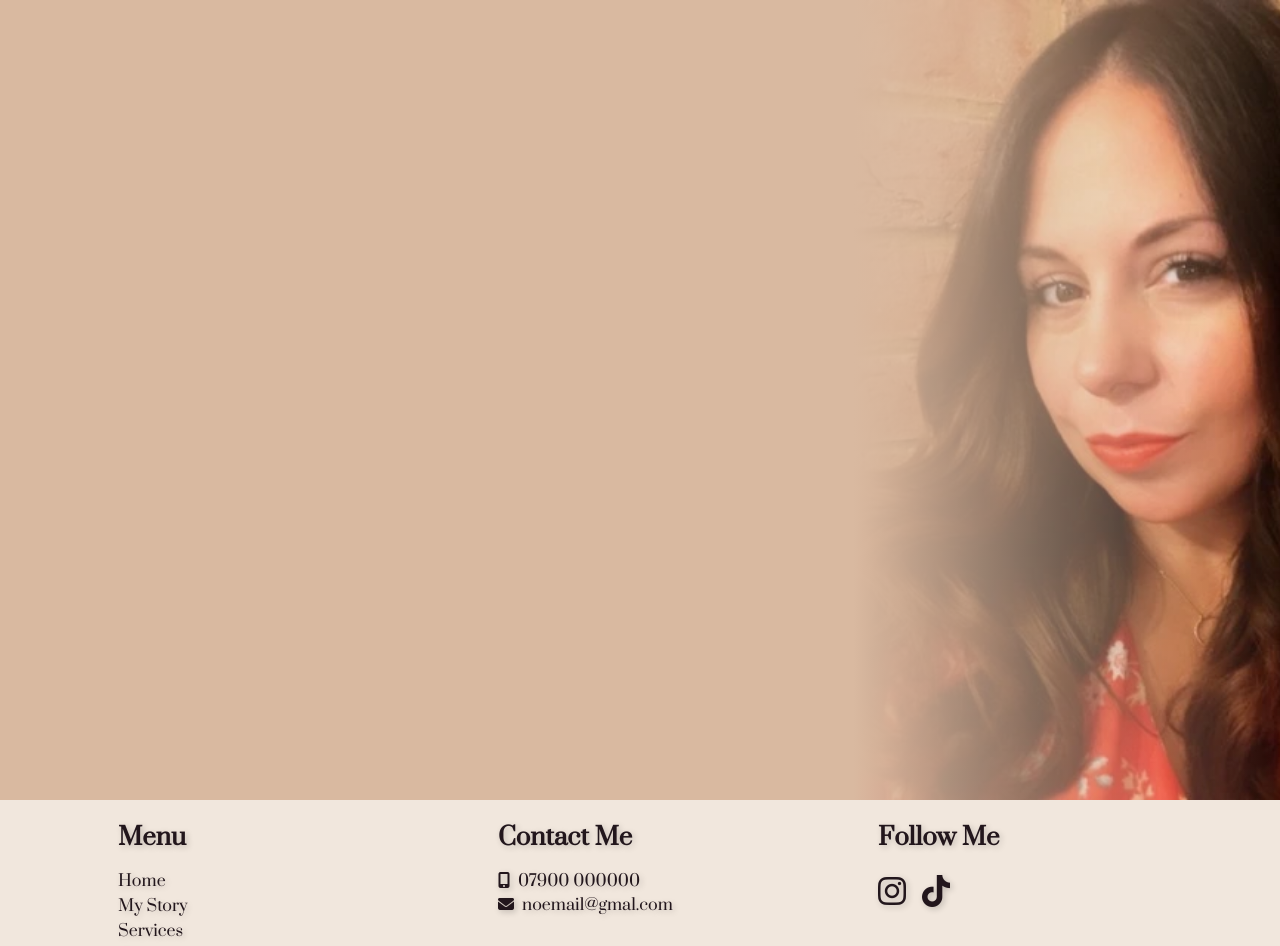
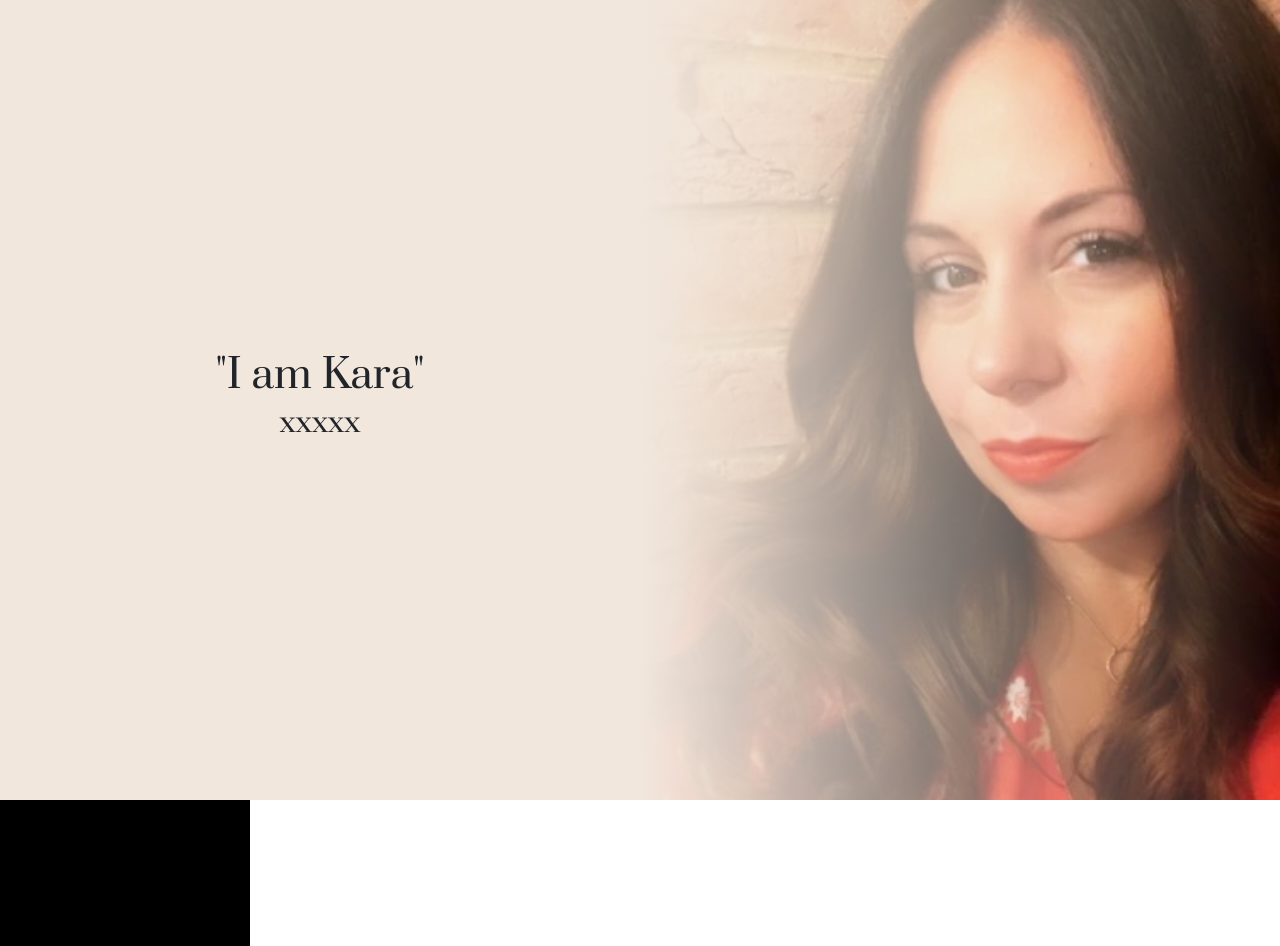
Before and after one commit to 2ndborn/karahair, a React (Create React App) app in the folder kara-app/: page /mystory in a window 1280 px wide. Shown: the top 946 px of the page. Built offline with nearby package versions, Linux system fonts and the light colour scheme; a web font is replaced by a local one.

Commit message:
Added another section to the story page

```diff
--- a/kara-app/src/pages/MyStoryPage.js
+++ b/kara-app/src/pages/MyStoryPage.js
@@ -1,17 +1,33 @@
 import React from 'react'
 import kara from '../assets/karapic.webp'
 import styles from '../styles/MyStory.module.css'
+import Container from 'react-bootstrap/Container'
+import {Row, Col} from 'react-bootstrap/'
 
 const MyStoryPage = () => {
   return (
+    <>
+    <section>
     <div className={styles.tcontainer}>
-        <img
-          src={kara}
-          alt='owner'
-          className={styles.heroImage}
-        />
-        <div className={styles.gradientBg}></div>
+      <img
+        src={kara}
+        alt='owner'
+        className={styles.heroImage}
+      />
+      <div className={styles.gradientBg}>
+        <div className={styles.leftHalf}>
+          <h1>"I am Kara"</h1>
+          <h3>xxxxx</h3>
+        </div>
+      </div>
     </div>
+    </section>
+    <section>
+      <div>
+        <div className={styles.box}></div>
+      </div>
+    </section>
+    </>
   )
 }
 
--- a/kara-app/src/styles/MyStory.module.css
+++ b/kara-app/src/styles/MyStory.module.css
@@ -6,7 +6,7 @@
 .heroImage {
     position: absolute;
     height: 100vh;
-    width: 33.3333%;
+    width: 50%;
     display: flex;
     justify-content: end;
     object-fit: cover;
@@ -16,6 +16,21 @@
     display: flex;
     width: 100%;
     height: 100vh;
-    background-image: linear-gradient(to right, #d9b9a0 66.6666%, transparent);
+    background-image: linear-gradient(
+        to right, #f1e7dd 50%, transparent);
     z-index: 1;
 }
+
+.leftHalf {
+    display: flex;
+    width: 50%;
+    flex-direction: column;
+    justify-content: center;
+    align-items: center;
+}
+
+.box {
+    height: 250px;
+    width: 250px;
+    background-color: black;
+}
```
